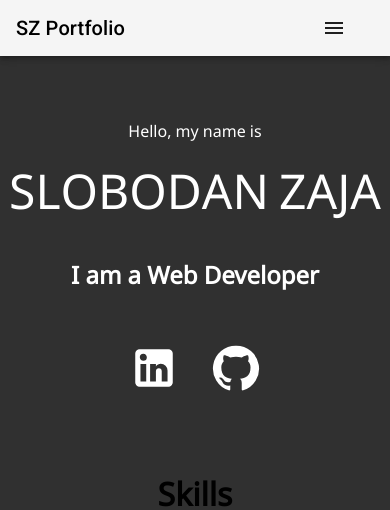
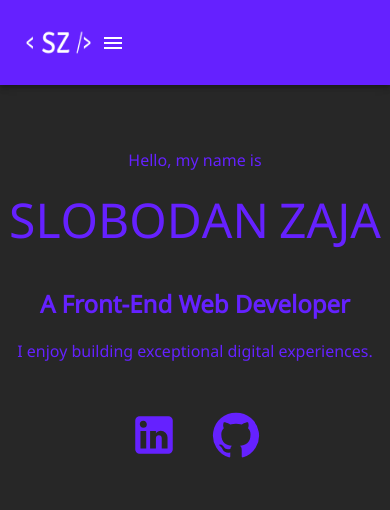
Before and after one commit to brunash/portfolio, a React (Create React App) app: page / in a window 390 px wide. Shown: the top 510 px of the page. Built offline with nearby package versions, Linux system fonts and the light colour scheme.

Commit message:
adding responsiveness

```diff
--- a/src/components/About/About.js
+++ b/src/components/About/About.js
@@ -107,7 +107,8 @@ const About = () => {
               idx={15}
             />
           </div>
-          <h2>I am a Web Developer</h2>
+          <h2>A Front-End Web Developer</h2>
+          <p>I enjoy building exceptional digital experiences.</p>
         </section>
         <div
           className="container__logos"
--- a/src/components/About/About.scss
+++ b/src/components/About/About.scss
@@ -2,7 +2,6 @@
 
 .container {
     font-family: 'NotoSans';
-    color: white;
     display: flex;
     flex-direction: column;
     align-items: center;
@@ -50,7 +49,7 @@
 }
 .social {
     transition: 2s ease;
-    color: white;
+    color: #6521ff;
     border-radius: 25px;
     margin: 1rem;
 }
--- a/src/components/NavBar/NavBar.js
+++ b/src/components/NavBar/NavBar.js
@@ -13,6 +13,8 @@ import GitHubIcon from "@mui/icons-material/GitHub";
 import "./NavBar.scss";
 import { useState, useEffect } from "react";
 import AnimatedLetters from "../AnimatedLetters/AnimatedLetters";
+import SZlogo from '../../Images/SZlogo.png'
+
 
 const navigationLinks = [
   { name: "About", href: "/" },
@@ -41,10 +43,11 @@ const NavBar = () => {
   };
 
   return (
-    <Box sx={{ flexGrow: 1 }}>
-      <AppBar position="static" color="default">
+    <Box sx={{ flexGrow: 1, }}>
+      <AppBar position="static" sx={{ backgroundColor: "#6521ff" }} >
         <Toolbar>
-          <Typography
+          <img src={SZlogo} className='nav__logo'/>
+          {/* <Typography
             Typography
             variant="h6"
             component="div"
@@ -53,7 +56,7 @@ const NavBar = () => {
             <Link href="/" style={{ textDecoration: "none", color: "black" }}>
               SZ Portfolio
             </Link>
-          </Typography>
+          </Typography> */}
           <div className="nav-right">
             <Link
               href="/"
@@ -76,18 +79,16 @@ const NavBar = () => {
                 idx={15}
               /> */}
             </Link>
-            {/* <Link
+            <Link
               href="/projects"
               style={{
                 textDecoration: "none",
                 color: "black",
                 marginRight: "1rem",
               }}
-            > */}
-            <a href="/projects">
+            >
               Projects
-            </a>
-            {/* </Link> */}
+            </Link>
             <Link
               href="/contact"
               style={{ textDecoration: "none", color: "black" }}
--- a/src/components/NavBar/NavBar.scss
+++ b/src/components/NavBar/NavBar.scss
@@ -16,3 +16,7 @@
 
     }
 }
+
+.nav__logo {
+    height: 85px;
+}
--- a/src/main.scss
+++ b/src/main.scss
@@ -6,16 +6,9 @@ $primary-color: #ffd700;
 
 
 html {
-    background-color: rgba(0, 0, 0, 0.813);
-    color: black;
+    background-color: rgba(0, 0, 0, 0.849);
+    color: #6521ff;
     font-family: 'NotoSans',Verdana, Geneva, Tahoma, sans-serif;
-    // background-image: url();
-
-    // background: linear-gradient(rgb(50, 50, 50, 0.5),
-    //         rgb(50, 50, 50, 0.5)),
-    //     url('../src/Images/background.jpg');
-    // background-position: center;
-    // background-size: cover;
 }
 
 .text-zone {
```
Also changed, not shown: src/Images/SZlogo.png (added).
